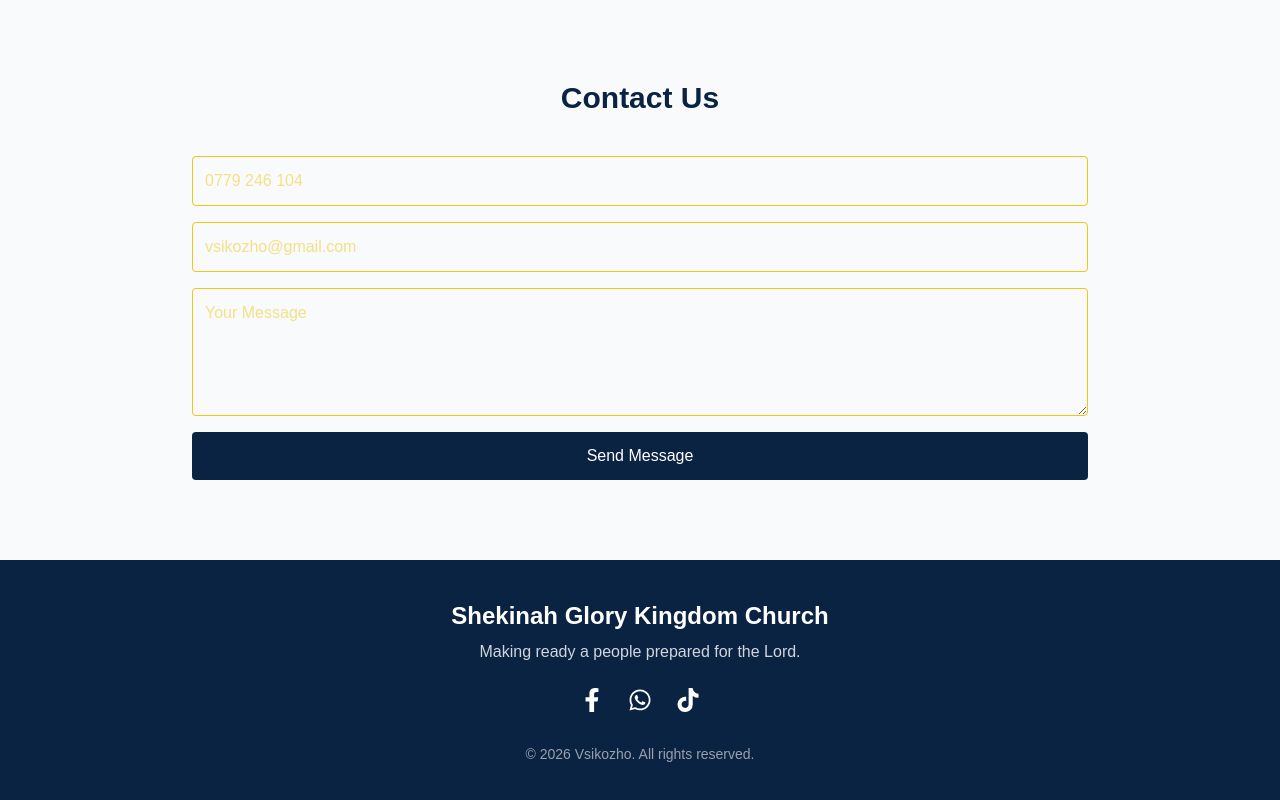
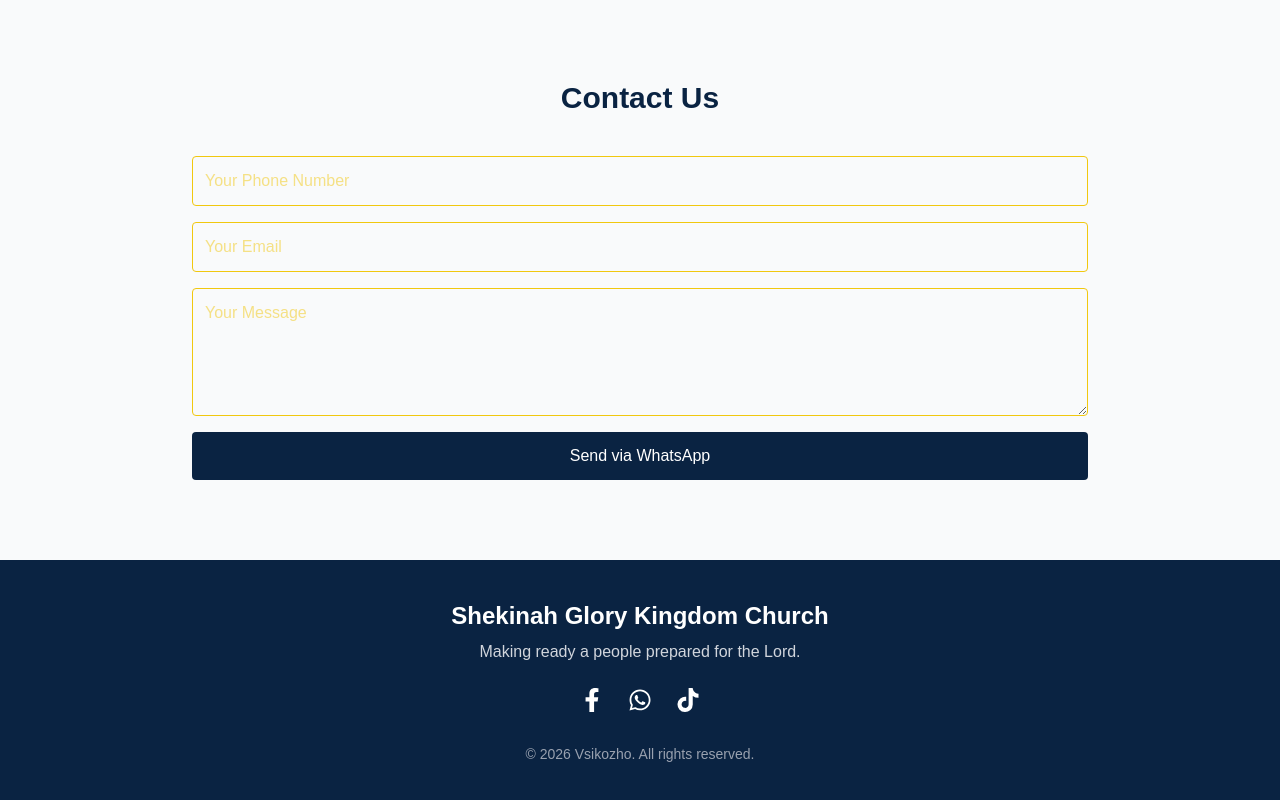
Before and after one commit to Vengie1/churchweb, a Next.js app: page / in a window 1280 px wide. Shown: the part 4626-5426 px from the top of the page. Built offline with nearby package versions, Linux system fonts and the light colour scheme.

Commit message:
small updates

```diff
--- a/components/Contact.tsx
+++ b/components/Contact.tsx
@@ -1,4 +1,49 @@
+"use client";
+
+import { useState } from "react";
+
 export default function Contact() {
+  const [form, setForm] = useState({
+    phone: "",
+    email: "",
+    message: "",
+  });
+
+  const handleChange = (
+    e: React.ChangeEvent<HTMLInputElement | HTMLTextAreaElement>
+  ) => {
+    setForm({
+      ...form,
+      [e.target.name]: e.target.value,
+    });
+  };
+
+  const handleSubmit = (e: React.FormEvent) => {
+    e.preventDefault();
+
+    if (!form.message) {
+      alert("Please enter your message");
+      return;
+    }
+
+    // 🔥 Replace with church WhatsApp number
+    const phoneNumber = "2637XXXXXXXX";
+
+    const text = `
+Hello Church Leadership 👋
+
+Phone: ${form.phone}
+Email: ${form.email}
+
+Message:
+${form.message}
+    `;
+
+    const url = `https://wa.me/${+263779246104}?text=${encodeURIComponent(text)}`;
+
+    window.open(url, "_blank");
+  };
+
   return (
     <section className="py-20 px-6 bg-gray-50">
       <div className="max-w-4xl mx-auto text-center">
@@ -7,21 +52,30 @@ export default function Contact() {
           Contact Us
         </h2>
 
-        <form className="grid gap-4">
+        <form onSubmit={handleSubmit} className="grid gap-4 text-left">
 
           <input
+            name="phone"
             type="text"
-            placeholder="0779 246 104"
+            value={form.phone}
+            onChange={handleChange}
+            placeholder="Your Phone Number"
             className="p-3 border rounded"
           />
 
           <input
+            name="email"
             type="email"
-            placeholder="vsikozho@gmail.com"
+            value={form.email}
+            onChange={handleChange}
+            placeholder="Your Email"
             className="p-3 border rounded"
           />
 
           <textarea
+            name="message"
+            value={form.message}
+            onChange={handleChange}
             placeholder="Your Message"
             className="p-3 border rounded h-32"
           />
@@ -30,7 +84,7 @@ export default function Contact() {
             type="submit"
             className="bg-[#0A2342] text-white py-3 rounded hover:bg-[#06162b]"
           >
-            Send Message
+            Send via WhatsApp
           </button>
 
         </form>
```
